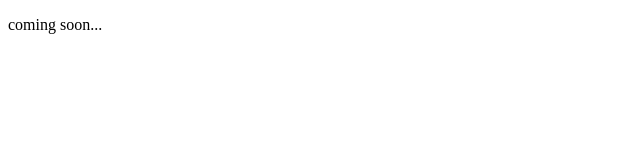
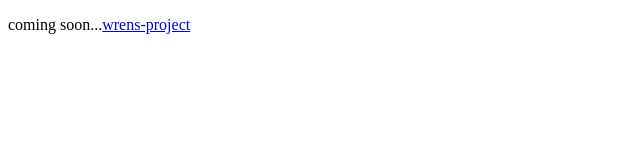
Before and after one commit to wrens-project/wrens-project.github.io, a plain HTML site: page index.html in a window 1280 px wide. Shown: the whole page, without its empty margins (0-640 px from the left). Drawn offline with Linux system fonts and the light colour scheme.

Commit message:
Add a link to the org

```diff
--- a/index.html
+++ b/index.html
@@ -10,6 +10,6 @@
   </head>
 
   <body>
-    <p>coming soon...</p>
+    <p>coming soon...<a href="https://github.com/wrens-project/">wrens-project</a></p>
   </body>
 </html>
```
